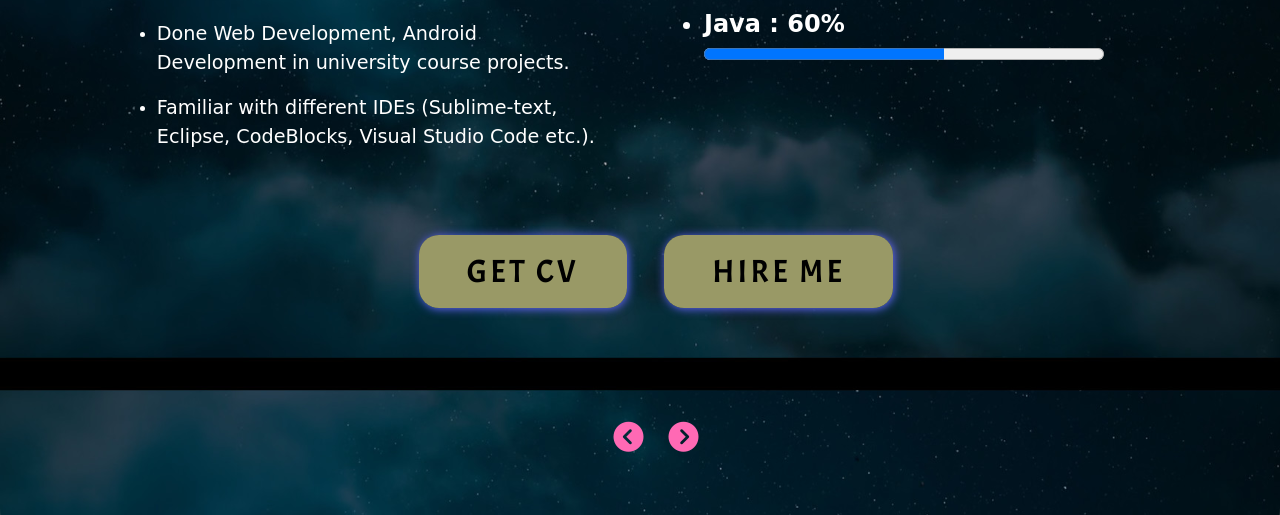
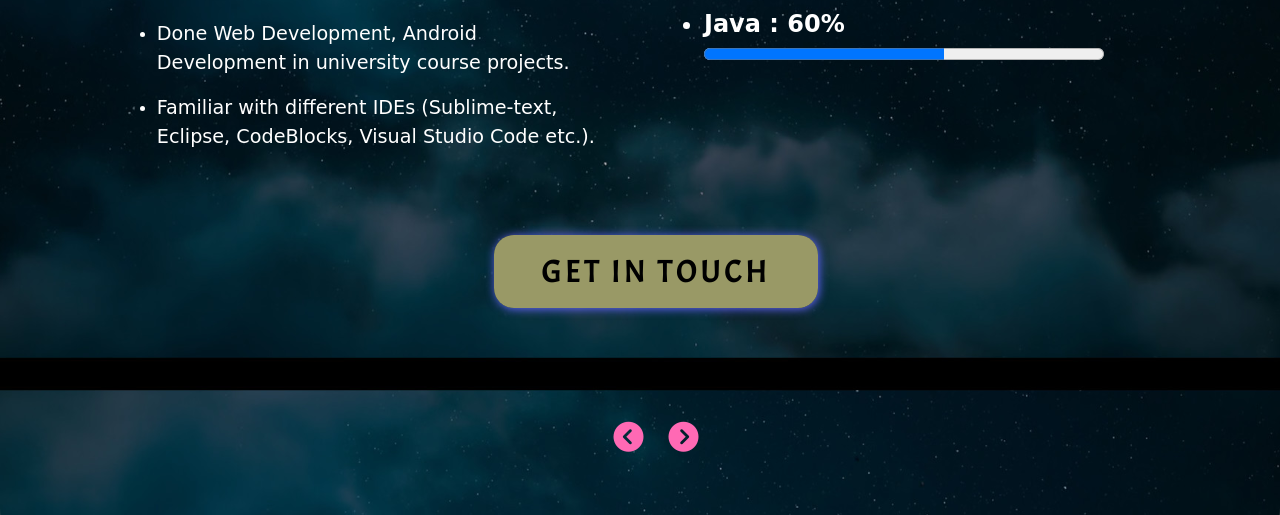
Before and after one commit to MahmudJewel/Django_portfolio, a Django app: page /about in a window 1280 px wide. Shown: the part 1226-1741 px from the top of the page. Run offline with Django 3.2, Linux system fonts and the light colour scheme; some libraries are stand-ins or nearby versions; some web fonts are replaced.

Commit message:
button changes

```diff
--- a/templates/About.html
+++ b/templates/About.html
@@ -110,8 +110,8 @@
 			</div>
 			<div class="btn-part">
 				<ul>
-					<li><a href="#nav">Get CV</a></li>
-					<li><a href="/contact">Hire Me</a></li>
+					<!-- <li><a href="#nav">Get CV</a></li> -->
+					<li><a href="/contact">Get in touch</a></li>
 				</ul>
 			</div>
 
```
